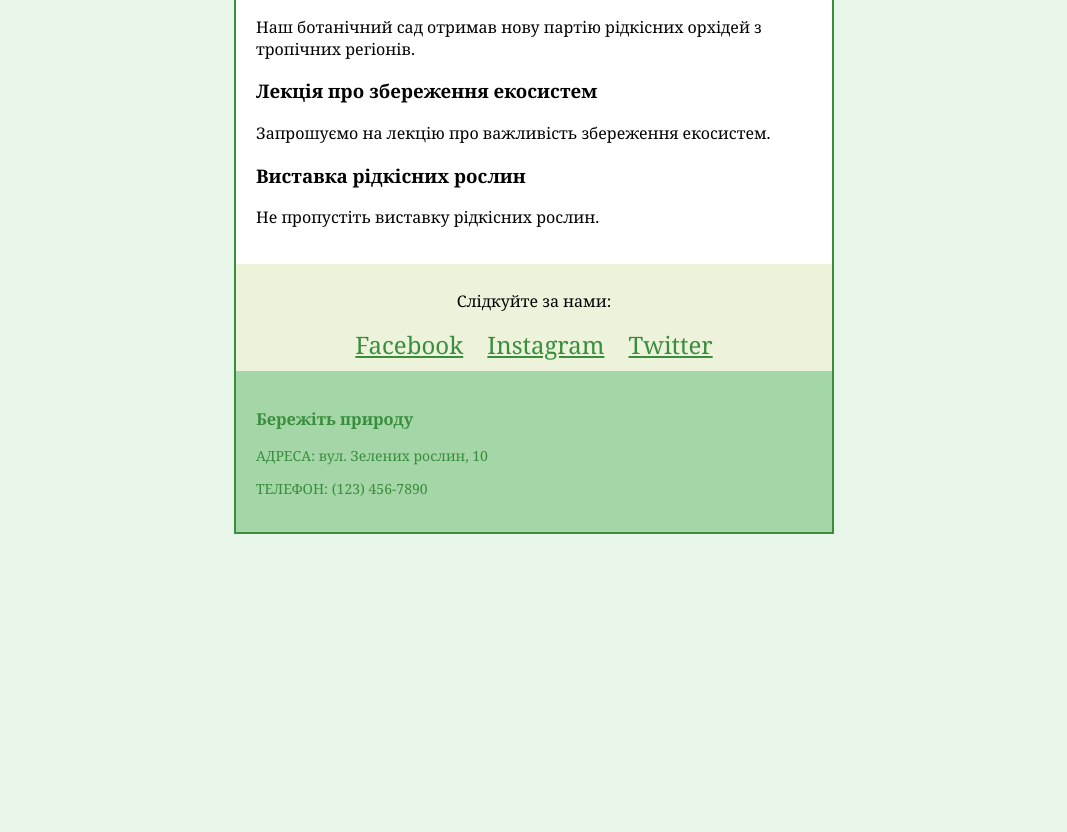
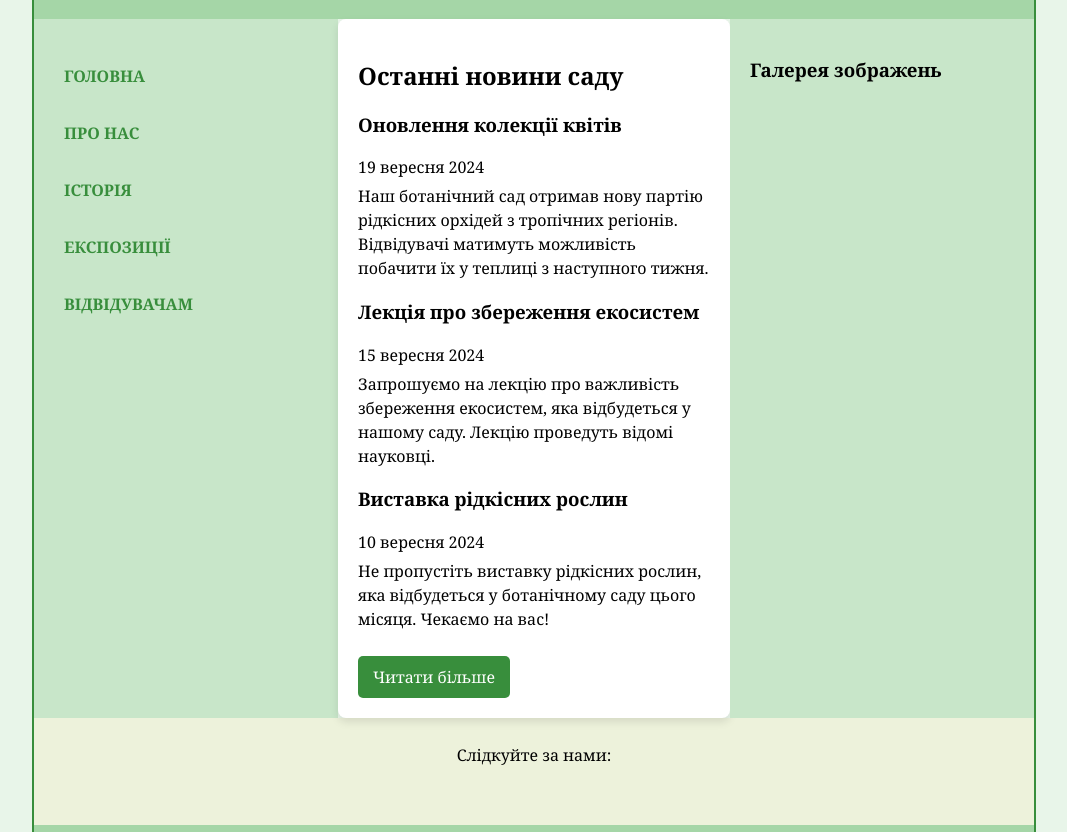
Before and after one commit to ProfessionalA1k0/lab-3, a plain HTML site: page index.html in a window 1280 px wide. Shown: the part 196-1028 px from the top of the page, without its empty margins (106-1173 px from the left). Before the commit the page ends 800 px from the top, so only its background shows below. Drawn offline with Linux system fonts and the light colour scheme.

Commit message:
Update index.html

```diff
--- a/index.html
+++ b/index.html
@@ -3,48 +3,206 @@
 <head>
     <meta charset="UTF-8">
     <meta name="viewport" content="width=device-width, initial-scale=1.0">
-    <title>Ботанічний Сад</title>
+    <title>Головна</title>
+    <style>
+        body {
+            margin: 0;
+            padding: 0;
+            font-family: Georgia, sans-serif;
+            background-color: #e8f5e9;
+        }
+
+        .container {
+            width: 100%;
+            max-width: 1000px;
+            margin: 0 auto;
+            border: 2px solid #388e3c;
+            overflow: hidden;
+        }
+
+        .header {
+            background-color: #a5d6a7;
+            padding: 20px;
+            font-size: 2rem;
+            font-weight: bold;
+            color: #388e3c;
+            text-align: center;
+        }
+
+        .left, .right {
+            display: inline-block;
+            vertical-align: top;
+            width: 30%;
+            background-color: #c8e6c9;
+            padding: 20px;
+        }
+
+        .center {
+            display: inline-block;
+            vertical-align: top;
+            width: 40%;
+            background-color: white;
+            padding: 20px;
+            border-radius: 8px;
+            box-shadow: 0 4px 8px rgba(0, 0, 0, 0.1);
+        }
+
+        .footer {
+            background-color: #a5d6a7;
+            padding: 10px;
+            color: #000;
+        }
+
+        .center-footer {
+            background-color: #edf2db;
+            text-align: center;
+            padding: 10px;
+        }
+
+        .center-footer a {
+            margin: 0 10px;
+            font-size: 24px;
+            color: #388e3c;
+            text-decoration: none;
+        }
+
+        nav ul {
+            list-style-type: none;
+            padding: 0;
+        }
+
+        nav ul li {
+            margin-bottom: 15px;
+        }
+
+        nav ul li a {
+            text-decoration: none;
+            color: #388e3c;
+            font-weight: bold;
+            padding: 10px;
+            border-radius: 4px;
+            display: block;
+            transition: background-color 0.3s;
+        }
+
+        nav ul li a:hover {
+            background-color: #388e3c;
+            color: white;
+        }
+
+        .right img {
+            max-width: 100%;
+            height: auto;
+            border-radius: 8px;
+            box-shadow: 0 2px 5px rgba(0, 0, 0, 0.1);
+        }
+
+        .news-section h2 {
+            color:  #000;
+        }
+
+        .news-item h3 {
+            color: #000;
+        }
+
+        .footer h3 {
+            margin: 0;
+            color: #388e3c;
+            font-size: 3rem;
+        }
+
+        .news-item p {
+            line-height: 1.5;
+            margin: 5px 0;
+            color: #000;
+        }
+
+        .read-more {
+            display: inline-block;
+            margin-top: 20px;
+            padding: 10px 15px;
+            background-color: #388e3c;
+            color: white;
+            text-decoration: none;
+            border-radius: 5px;
+            transition: background-color 0.3s;
+        }
+
+        .read-more:hover {
+            background-color: #2e7d32;
+        }
+    </style>
 </head>
-<body style="margin:0; padding:0; font-family: Georgia, sans-serif; background-color: #e8f5e9;">
-    <table width="100%" border="0" cellspacing="0" cellpadding="0">
-        <tr>
-            <td align="center" bgcolor="#e8f5e9">
-                <!-- Container -->
-                <table width="600" border="0" cellspacing="0" cellpadding="20" style="border: 2px solid #388e3c;">
-                    <tr>
-                        <td align="center" bgcolor="#a5d6a7" style="font-size: 24px; font-weight: bold; color: #388e3c;">
-                            Ботанічний Сад
-                        </td>
-                    </tr>
-                    <tr>
-                        <td align="left" bgcolor="#ffffff" style="color: #000;">
+<body>
+    <div class="container">
+        <div class="header">
+            <h1>Ботанічний Сад</h1>
+        </div>
+
+        <div style="display: flex;">
+            <div class="left">
+                <nav>
+                    <ul>
+                        <li><a href="index.html">ГОЛОВНА</a></li>
+                        <li><a href="page1.html">ПРО НАС</a></li>
+                        <li><a href="page2.html">ІСТОРІЯ</a></li>
+                        <li><a href="page3.html">ЕКСПОЗИЦІЇ</a></li>
+                        <li><a href="page4.html">ВІДВІДУВАЧАМ</a></li>
+                    </ul>
+                </nav>
+            </div>
+
+            <div class="center">
+                <div class="news-section">
                     <h2>Останні новини саду</h2>
+
+                    <div class="news-item">
                         <h3>Оновлення колекції квітів</h3>
-                            <p>Наш ботанічний сад отримав нову партію рідкісних орхідей з тропічних регіонів.</p>
+                        <p class="date">19 вересня 2024</p>
+                        <p>Наш ботанічний сад отримав нову партію рідкісних орхідей з тропічних регіонів. Відвідувачі матимуть можливість побачити їх у теплиці з наступного тижня.</p>
+                    </div>
+
+                    <div class="news-item">
                         <h3>Лекція про збереження екосистем</h3>
-                            <p>Запрошуємо на лекцію про важливість збереження екосистем.</p>
+                        <p class="date">15 вересня 2024</p>
+                        <p>Запрошуємо на лекцію про важливість збереження екосистем, яка відбудеться у нашому саду. Лекцію проведуть відомі науковці.</p>
+                    </div>
+
+                    <div class="news-item">
                         <h3>Виставка рідкісних рослин</h3>
-                            <p>Не пропустіть виставку рідкісних рослин.</p>
-                        </td>
-                    </tr>
-                    <tr>
-                        <td align="center" bgcolor="#edf2db" style="padding: 10px;">
+                        <p class="date">10 вересня 2024</p>
+                        <p>Не пропустіть виставку рідкісних рослин, яка відбудеться у ботанічному саду цього місяця. Чекаємо на вас!</p>
+                    </div>
+
+                    <a class="read-more" href="#">Читати більше</a>
+                </div>
+            </div>
+
+            <div class="right">
+                <h3>Галерея зображень</h3>
+            </div>
+        </div>
+
+        <div class="center-footer">
             <p>Слідкуйте за нами:</p>
-                            <a href="#" style="margin: 0 10px; font-size: 24px; color: #388e3c;">Facebook</a>
-                            <a href="#" style="margin: 0 10px; font-size: 24px; color: #388e3c;">Instagram</a>
-                            <a href="#" style="margin: 0 10px; font-size: 24px; color: #388e3c;">Twitter</a>
-                        </td>
-                    </tr>
-                    <tr>
-                        <td align="left" bgcolor="#a5d6a7" style="font-size: 14px; color: #388e3c;">
+            <a href="#" target="_blank"><i class="fab fa-facebook-f"></i></a>
+            <a href="#" target="_blank"><i class="fab fa-instagram"></i></a>
+            <a href="#" target="_blank"><i class="fab fa-twitter"></i></a>
+        </div>
+
+        <div class="footer">
+            <div>
                 <h3>Бережіть природу</h3>
                 <p>АДРЕСА: вул. Зелених рослин, 10</p>
                 <p>ТЕЛЕФОН: (123) 456-7890</p>
-                        </td>
-                    </tr>
-                </table>
-            </td>
-        </tr>
-    </table>
+                <p>ЕЛЕКТРОННА ПОШТА: info@botanicalgarden.com</p>
+            </div>
+            <div>
+                <p>ГОДИНИ РОБОТИ:</p>
+                <p>Пн-Пт: 9:00 - 17:00</p>
+                <p>Сб-Нд: 10:00 - 16:00</p>
+            </div>
+        </div>
+    </div>
 </body>
 </html>
```
Lines whose indentation alone changed are shown as unchanged.
